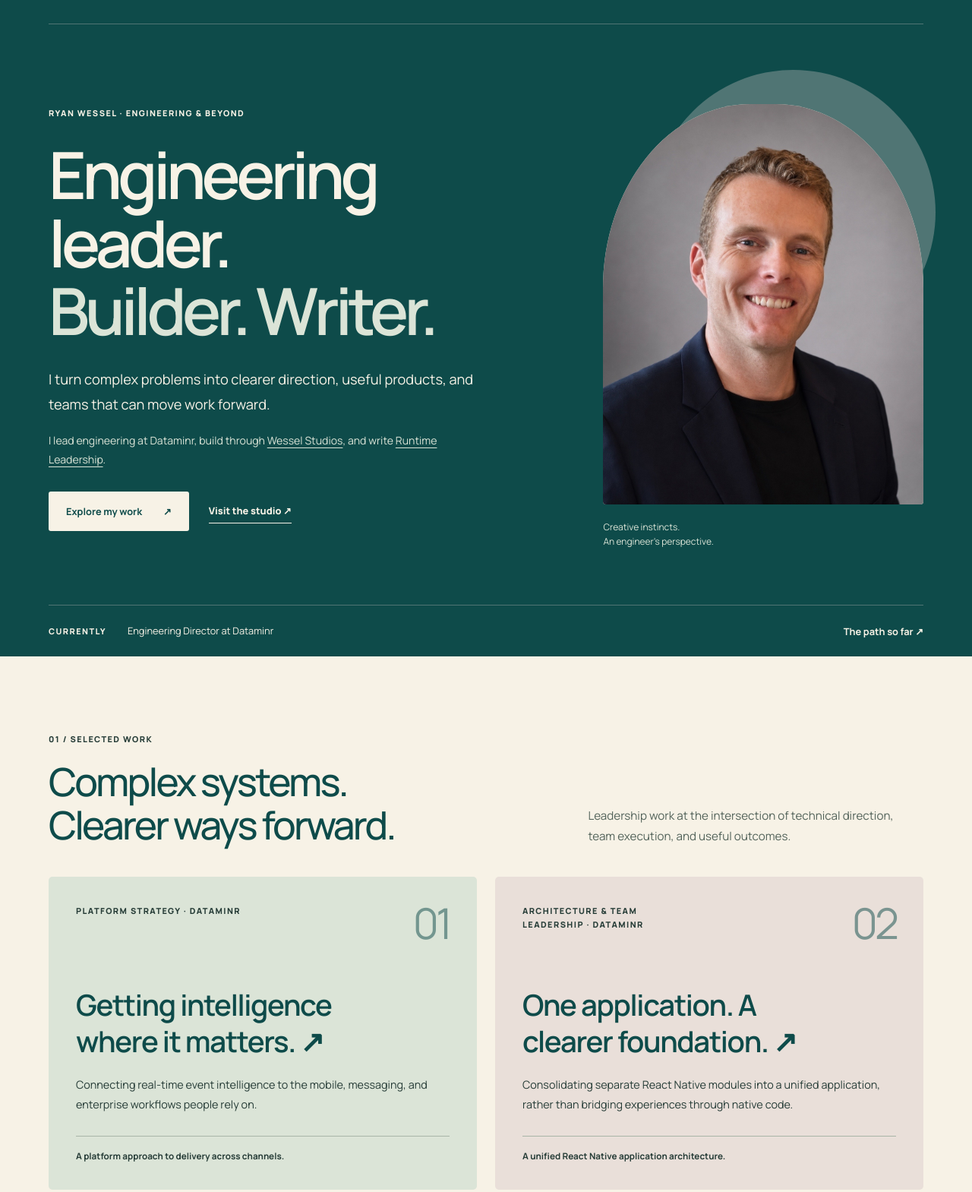
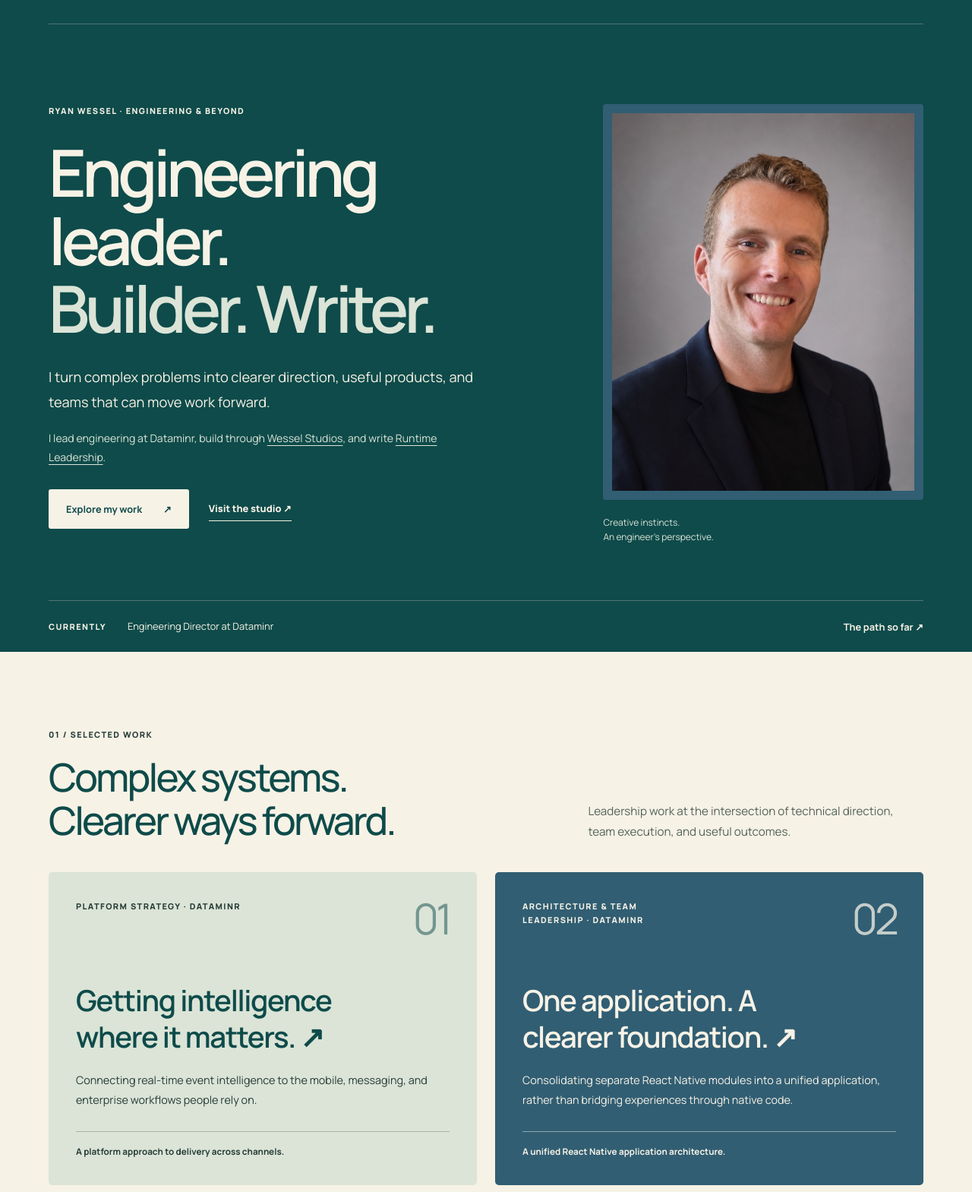
Before and after one commit to ryanjwessel/ryanjwessel.com, an Astro site: page / in a window 1280 px wide. Shown: the part 90-1659 px from the top of the page at 76% size. Built offline with nearby package versions, Linux system fonts and the light colour scheme; Astro itself is replaced by a stand-in of ours.

Commit message:
Add dusty blue accents and rectangular portrait crop

```diff
--- a/web/styles/global.css
+++ b/web/styles/global.css
@@ -5,6 +5,7 @@
   --ink: #263c37;
   --muted: #53635a;
   --beet: #58013b;
+  --blue: #315e73;
   --sage: #dbe4d7;
   --line: #d6d6c6;
   --body: 'Manrope', sans-serif;
@@ -41,9 +42,8 @@ nav a:hover, nav a[aria-current] { color: var(--beet); text-decoration: underlin
 .hero-lead { max-width: 560px; font-size: 1.14rem; margin-top: 30px; }
 .hero-context { max-width: 530px; color: var(--muted); font-size: .88rem; margin-top: 18px; }
 .hero-context a, .prose a { text-decoration: underline; text-underline-offset: 4px; }
-.hero-portrait { position: relative; padding: 20px 0 0 20px; }
-.hero-portrait::before { content: ''; position: absolute; width: 85%; aspect-ratio: 1; background: var(--sage); border-radius: 50%; top: -25px; right: -16px; z-index: -1; }
-.portrait-frame { overflow: hidden; border-radius: 46% 46% 4px 4px; background: var(--sage); }
+.hero-portrait { padding: 20px 0 0 20px; }
+.portrait-frame { overflow: hidden; padding: 12px; border-radius: 4px; background: var(--blue); }
 .portrait-frame img { width: 100%; height: auto; aspect-ratio: 4 / 5; object-fit: cover; object-position: center 30%; }
 .hero-portrait > p { margin-top: 20px; font-size: .75rem; line-height: 1.6; color: var(--muted); }
 .cta-row { display: flex; align-items: center; flex-wrap: wrap; gap: 26px; margin-top: 30px; }
@@ -60,7 +60,12 @@ nav a:hover, nav a[aria-current] { color: var(--beet); text-decoration: underlin
 .section-heading .text-link { margin-top: 18px; }
 .work-grid { display: grid; grid-template-columns: repeat(2, minmax(0, 1fr)); gap: 24px; }
 .work-card { position: relative; display: flex; flex-direction: column; padding: 36px; background: var(--sage); border-radius: 5px; }
-.work-card-alt { background: #e9dfd9; }
+.work-card-alt { background: var(--blue); color: var(--paper); }
+.work-card-alt h3, .work-card-alt .card-number { color: var(--paper); }
+.work-card-alt .card-number { opacity: .75; }
+.work-card-alt .card-outcome { border-color: #8da6ad; }
+.work-card-alt h3 a:hover { color: var(--sage); }
+.work-card-alt a:focus-visible { outline-color: var(--paper); }
 .card-top { display: flex; align-items: start; justify-content: space-between; gap: 20px; margin-bottom: 58px; }
 .card-top .eyebrow { max-width: 220px; }
 .card-number { font-size: 3.5rem; line-height: .9; letter-spacing: -.07em; color: var(--teal); opacity: .5; }
@@ -140,8 +145,6 @@ nav a:hover, nav a[aria-current] { color: var(--beet); text-decoration: underlin
 .teal-surface .text-link:hover, .teal-surface .footer-bottom a:hover { color: var(--sage); }
 .teal-surface .button { background: var(--paper); color: var(--teal); }
 .teal-surface .button:hover { background: var(--sage); }
-.teal-surface .hero-portrait { isolation: isolate; }
-.teal-surface .hero-portrait::before { background: #507574; }
 .teal-surface .current-strip { border-bottom: 0; }
 .teal-surface ::selection { background: var(--paper); color: var(--teal); }
 @media (max-width: 1000px) {
```
